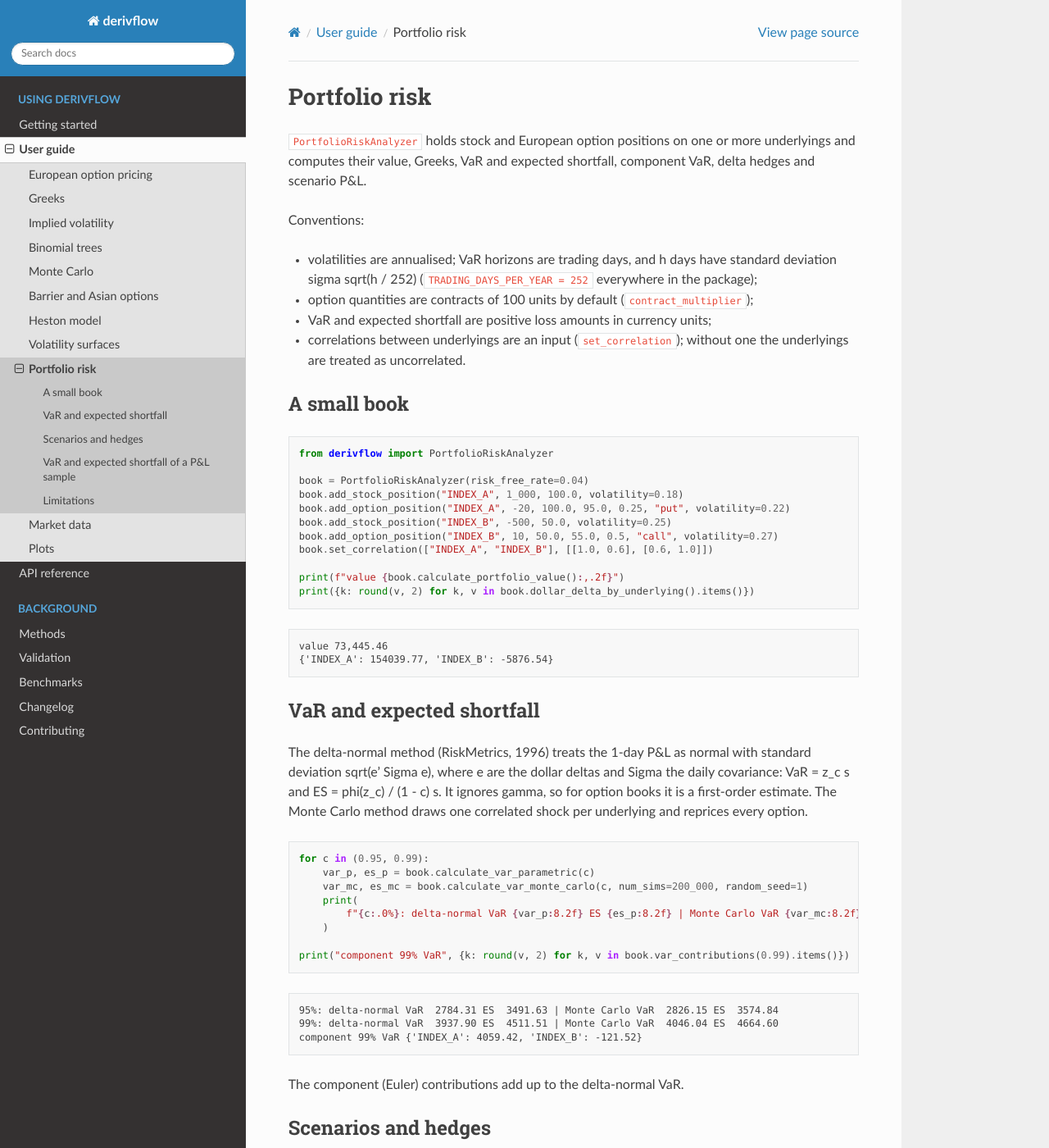
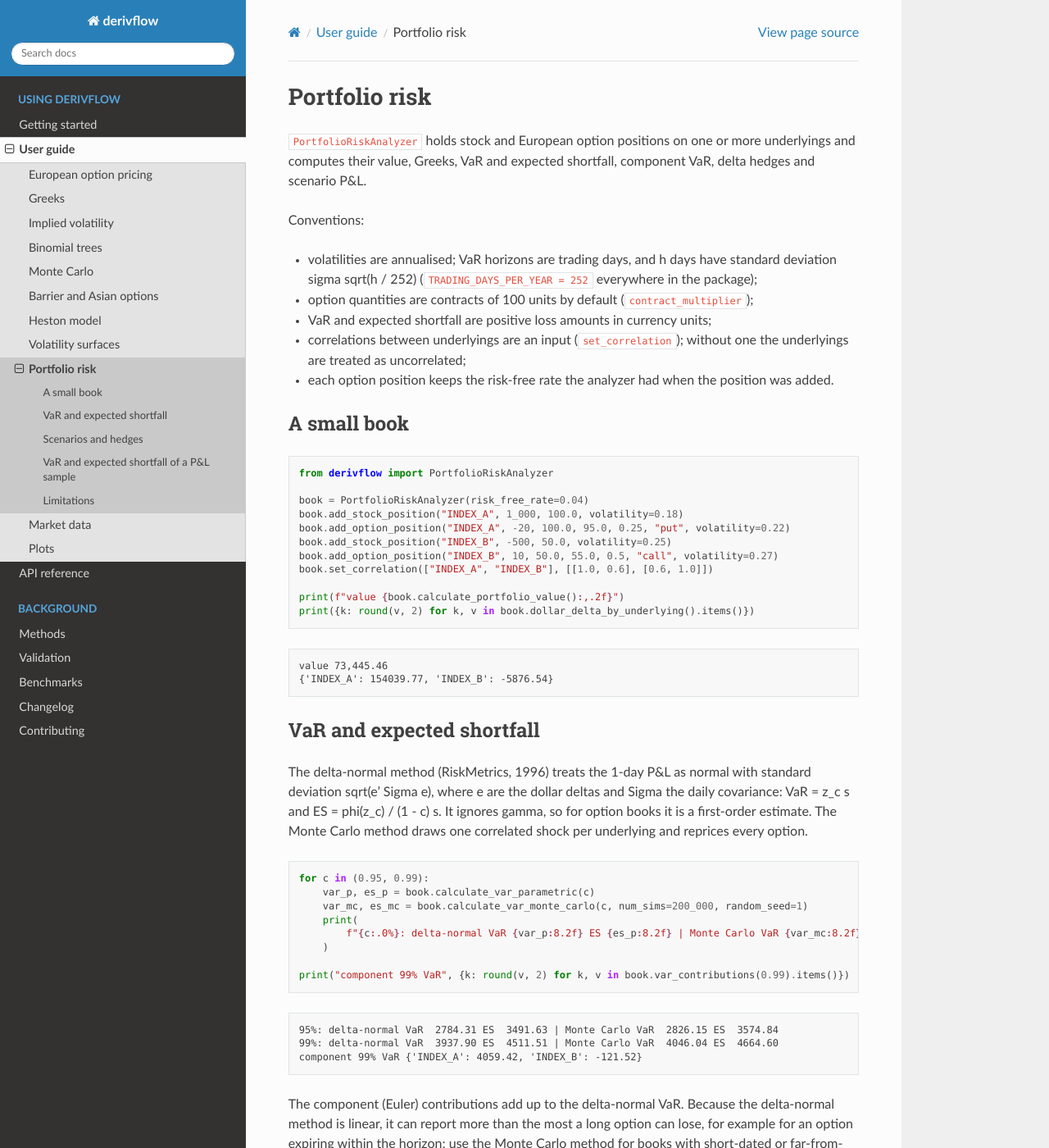
Before and after one commit to jeevanba273/derivflow-finance, a Sphinx documentation site: the page built from docs/user-guide/risk.md, in a window 1280 px wide and 1400 px high. Shown: the whole window at 82% size. Built offline with Sphinx 7.4.7 and the Read the Docs theme 3.1.0, drawn with Linux system fonts in a browser that asks for light colours; some of the changed text lies outside the part shown.

Commit message:
Document limits found in review: units, American quotes, linear VaR
- Asian sensitivity_analysis reports vega and rho per unit and theta
  per year, unlike GreeksCalculator; the user guide now says so.
- Market-data implied volatilities use the European formula while
  listed US equity options are American (module docstring, user guide,
  README limitations).
- Delta-normal VaR can exceed the most a long option can lose, e.g.
  near expiry; the risk guide points to the Monte Carlo method.
- Option positions keep the rate the analyzer had when they were added.

````diff
--- a/docs/user-guide/risk.md
+++ b/docs/user-guide/risk.md
@@ -11,7 +11,8 @@
 - option quantities are contracts of 100 units by default (`contract_multiplier`);
 - VaR and expected shortfall are positive loss amounts in currency units;
 - correlations between underlyings are an input (`set_correlation`); without one the
-  underlyings are treated as uncorrelated.
+  underlyings are treated as uncorrelated;
+- each option position keeps the risk-free rate the analyzer had when the position was added.
 
 ## A small book
 
@@ -59,7 +60,10 @@
 component 99% VaR {'INDEX_A': 4059.42, 'INDEX_B': -121.52}
 ```
 
-The component (Euler) contributions add up to the delta-normal VaR.
+The component (Euler) contributions add up to the delta-normal VaR. Because the delta-normal
+method is linear, it can report more than the most a long option can lose, for example for an
+option expiring within the horizon; use the Monte Carlo method for books with short-dated or
+far-from-the-money options.
 
 ## Scenarios and hedges
 
````
Also changed, not shown: README.md (+2 -0 lines), docs/user-guide/exotics.md (+2 -0 lines), docs/user-guide/market-data.md (+5 -0 lines), 2 other files.
